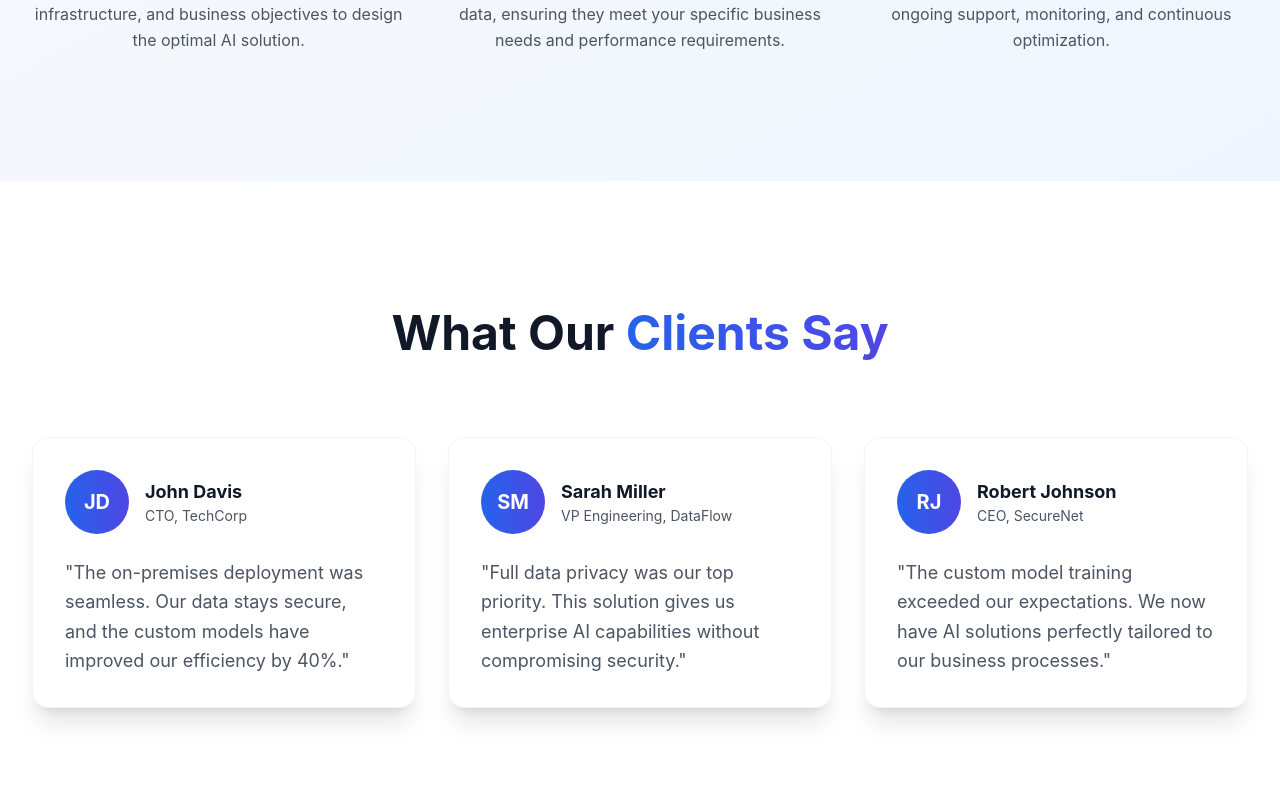
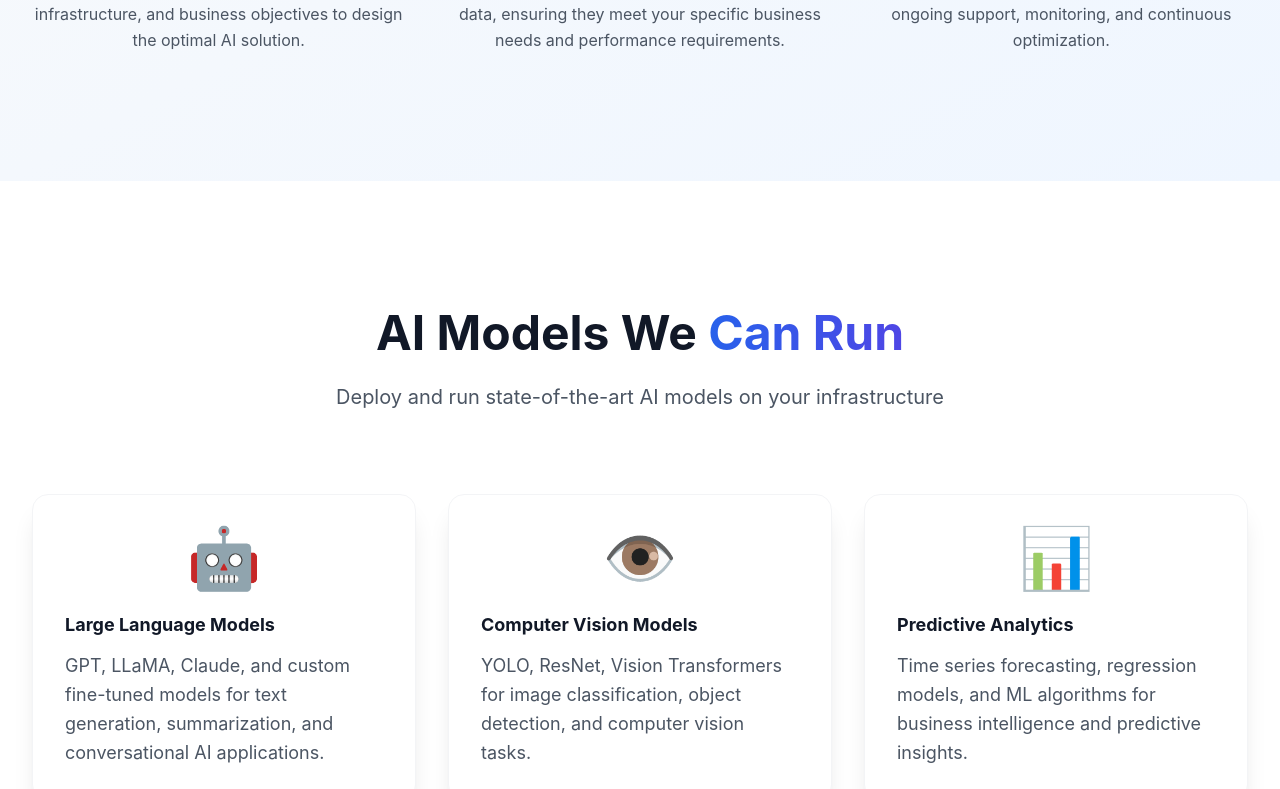
Before and after one commit to GitFarhanS/aib-App, a React (Vite) app: page / in a window 1280 px wide. Shown: the part 2008-2797 px from the top of the page. Built offline with nearby package versions, Linux system fonts and the light colour scheme.

Commit message:
Replace testimonials section with AI models showcase

```diff
--- a/src/App.jsx
+++ b/src/App.jsx
@@ -198,62 +198,60 @@ function HomePage() {
         </div>
       </section>
 
-      {/* Testimonials Section */}
+      {/* AI Models Section */}
       <section className="py-32 bg-white">
         <div className="max-w-7xl mx-auto px-4 sm:px-6 lg:px-8">
           <div className="text-center mb-20">
             <h2 className="text-5xl font-bold text-gray-900 mb-6">
-              What Our
-              <span className="gradient-text"> Clients Say</span>
+              AI Models We
+              <span className="gradient-text"> Can Run</span>
             </h2>
+            <p className="text-xl text-gray-600 max-w-3xl mx-auto leading-relaxed">
+              Deploy and run state-of-the-art AI models on your infrastructure
+            </p>
           </div>
 
           <div className="grid md:grid-cols-3 gap-8">
             <div className="card group">
-              <div className="flex items-center mb-6">
-                <div className="w-16 h-16 bg-gradient-to-r from-blue-600 to-indigo-600 rounded-full flex items-center justify-center text-white font-bold text-xl mr-4">
-                  JD
-                </div>
-                <div>
-                  <h4 className="font-bold text-gray-900 text-lg">John Davis</h4>
-                  <p className="text-sm text-gray-600">CTO, TechCorp</p>
-                </div>
+              <div className="text-6xl mb-6 group-hover:scale-110 transition-transform duration-300 flex items-center justify-center">
+                <span className="text-blue-600">🤖</span>
               </div>
+              <h4 className="font-bold text-gray-900 text-lg mb-3">Large Language Models</h4>
               <p className="text-gray-600 leading-relaxed text-lg">
-                "The on-premises deployment was seamless. Our data stays secure,
-                and the custom models have improved our efficiency by 40%."
+                GPT, LLaMA, Claude, and custom fine-tuned models for text generation,
+                summarization, and conversational AI applications.
               </p>
             </div>
 
             <div className="card group">
-              <div className="flex items-center mb-6">
-                <div className="w-16 h-16 bg-gradient-to-r from-blue-600 to-indigo-600 rounded-full flex items-center justify-center text-white font-bold text-xl mr-4">
-                  SM
-                </div>
-                <div>
-                  <h4 className="font-bold text-gray-900 text-lg">Sarah Miller</h4>
-                  <p className="text-sm text-gray-600">VP Engineering, DataFlow</p>
-                </div>
+              <div className="text-6xl mb-6 group-hover:scale-110 transition-transform duration-300 flex items-center justify-center">
+                <span className="text-blue-600">👁️</span>
               </div>
+              <h4 className="font-bold text-gray-900 text-lg mb-3">Computer Vision Models</h4>
               <p className="text-gray-600 leading-relaxed text-lg">
-                "Full data privacy was our top priority. This solution gives us
-                enterprise AI capabilities without compromising security."
+                YOLO, ResNet, Vision Transformers for image classification, object
+                detection, and computer vision tasks.
               </p>
             </div>
 
             <div className="card group">
-              <div className="flex items-center mb-6">
-                <div className="w-16 h-16 bg-gradient-to-r from-blue-600 to-indigo-600 rounded-full flex items-center justify-center text-white font-bold text-xl mr-4">
-                  RJ
-                </div>
-                <div>
-                  <h4 className="font-bold text-gray-900 text-lg">Robert Johnson</h4>
-                  <p className="text-sm text-gray-600">CEO, SecureNet</p>
-                </div>
+              <div className="text-6xl mb-6 group-hover:scale-110 transition-transform duration-300 flex items-center justify-center">
+                <span className="text-blue-600">📊</span>
               </div>
+              <h4 className="font-bold text-gray-900 text-lg mb-3">Predictive Analytics</h4>
               <p className="text-gray-600 leading-relaxed text-lg">
-                "The custom model training exceeded our expectations. We now have
-                AI solutions perfectly tailored to our business processes."
+                Time series forecasting, regression models, and ML algorithms for
+                business intelligence and predictive insights.
+              </p>
+            </div>
+          </div>
+
+          <div className="mt-12 text-center">
+            <div className="bg-gradient-to-r from-blue-50 to-indigo-50 rounded-2xl p-8 inline-block">
+              <h3 className="text-2xl font-bold text-gray-900 mb-4">Custom Model Development</h3>
+              <p className="text-gray-600 max-w-2xl mx-auto leading-relaxed">
+                We can also develop and deploy custom AI models tailored to your specific
+                business requirements, trained on your proprietary data.
               </p>
             </div>
           </div>
```
